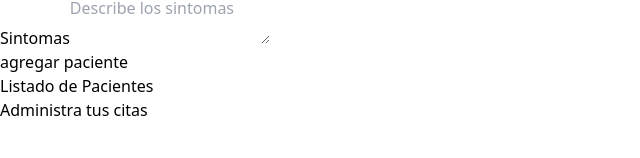
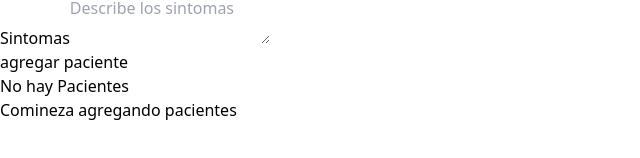
Before and after one commit to francomacedo96/react-administrador, a React (Vite) app in the folder administrador-react/: page / in a window 1280 px wide. Shown: the part 174-332 px from the top of the page, without its empty margins (0-640 px from the left). Built offline with nearby package versions, Linux system fonts and the light colour scheme.

Commit message:
dinamico

```diff
--- a/administrador-react/src/components/ListadoPacientes.jsx
+++ b/administrador-react/src/components/ListadoPacientes.jsx
@@ -6,6 +6,9 @@
     return (
         <div className="md:w-1/2 lg:w-3/5">
 
+            {pacientes && pacientes.length ? (
+
+            <>
             <h2 className="font-black text-3xl text-center">Listado de Pacientes</h2>
             <p className="text-xl mt-5 mb-10 text-center">
                 Administra tus {""}
@@ -22,9 +25,16 @@
 
                 ))}
             </div>
-
-
-
+            </>
+        ) : (
+            <>
+                <h2 className="font-black text-3xl text-center">No hay Pacientes</h2>
+                <p className="text-xl mt-5 mb-10 text-center">
+                    Comineza agregando {""}
+                    <span className="text-indigo-600 font-bold">pacientes</span>
+                </p>
+            </>
+        )}
 
         </div>
     )
```
